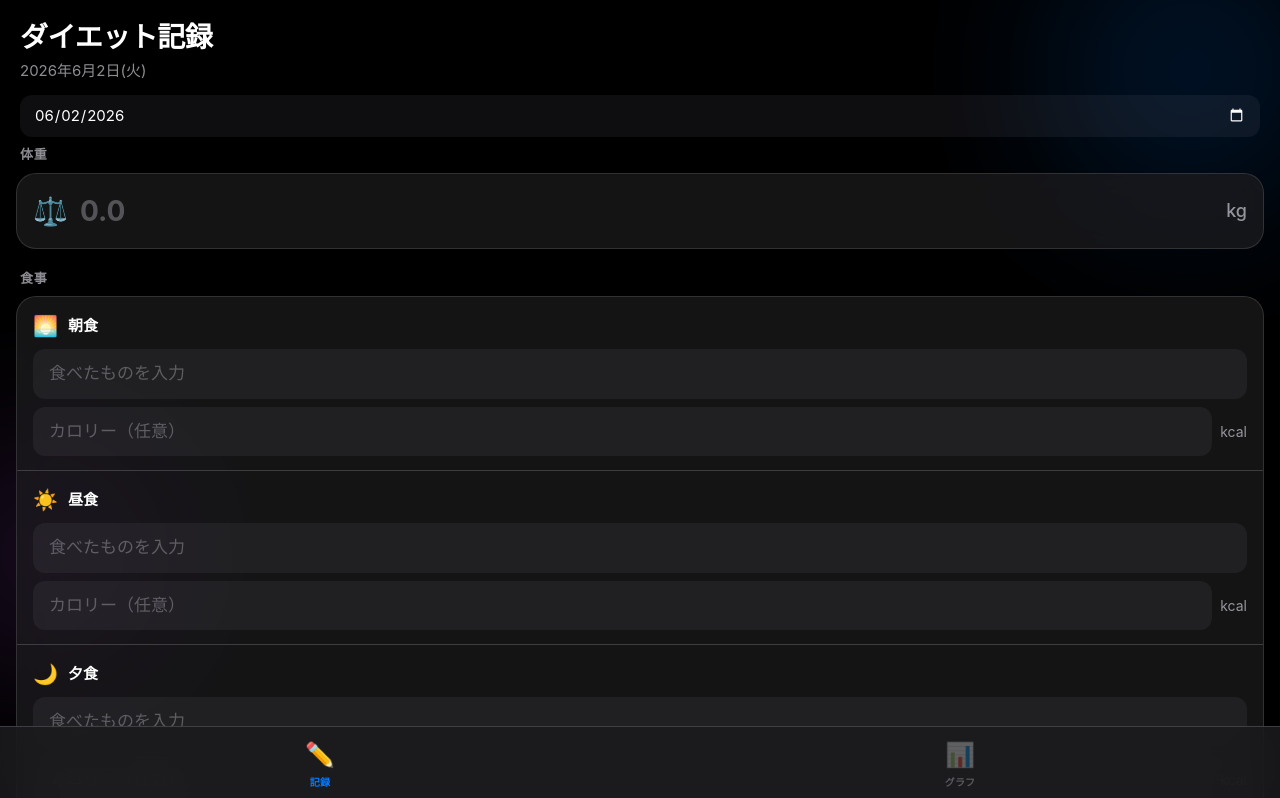
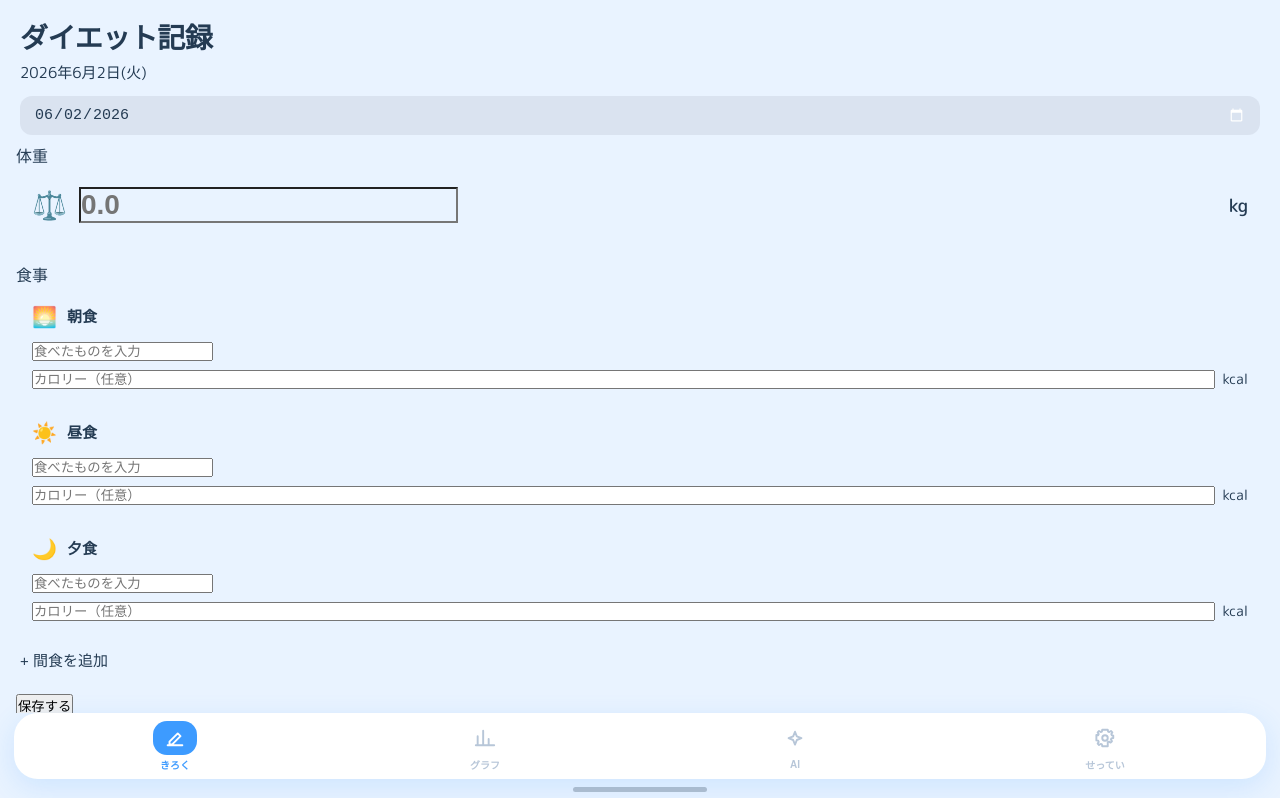
Before and after one commit to arata-1496/diet-app, a Next.js app: page / in a window 1280 px wide. Shown: the top 798 px of the page. Built offline with nearby package versions, Linux system fonts and the light colour scheme.

Commit message:
wip: redesign progress — new store, layout, page shell, placeholder AI/Settings pages

```diff
--- a/src/app/globals.css
+++ b/src/app/globals.css
@@ -1,129 +1,60 @@
-@import "tailwindcss";
-
-:root {
-  --ios-blue: #007AFF;
-  --ios-green: #34C759;
-  --ios-orange: #FF9500;
-  --ios-red: #FF3B30;
-  --ios-purple: #AF52DE;
-  --ios-bg: #000000;
-  --ios-bg2: #1C1C1E;
-  --ios-bg3: #2C2C2E;
-  --ios-label: #FFFFFF;
-  --ios-label2: rgba(235, 235, 245, 0.6);
-  --ios-label3: rgba(235, 235, 245, 0.3);
-  --ios-separator: rgba(84, 84, 88, 0.65);
-  --glass-bg: rgba(28, 28, 30, 0.72);
-  --glass-bg-light: rgba(44, 44, 46, 0.65);
-  --glass-border: rgba(255, 255, 255, 0.12);
-  --glass-blur: 20px;
-}
+@import url('https://fonts.googleapis.com/css2?family=M+PLUS+Rounded+1c:wght@400;500;700;800&family=Noto+Sans+JP:wght@400;500;700;800&display=swap');
 
 * {
+  -webkit-tap-highlight-color: transparent;
   box-sizing: border-box;
   margin: 0;
   padding: 0;
-  -webkit-tap-highlight-color: transparent;
 }
 
 html, body {
-  max-width: 100vw;
+  background: #E9F3FF;
+  color: #243B53;
+  font-family: "M PLUS Rounded 1c", "Noto Sans JP", sans-serif;
+  -webkit-font-smoothing: antialiased;
   overflow-x: hidden;
-  background: var(--ios-bg);
-  color: var(--ios-label);
-  font-family: -apple-system, "SF Pro Display", "SF Pro Text", "Helvetica Neue", sans-serif;
-  -webkit-font-smoothing: antialiased;
 }
 
-.safe-top { padding-top: env(safe-area-inset-top); }
-.safe-bottom { padding-bottom: calc(env(safe-area-inset-bottom) + 16px); }
-
-.glass-card {
-  background: var(--glass-bg);
-  backdrop-filter: blur(var(--glass-blur)) saturate(180%);
-  -webkit-backdrop-filter: blur(var(--glass-blur)) saturate(180%);
-  border: 1px solid var(--glass-border);
-  border-radius: 20px;
+.card-b {
+  background: #fff;
+  border-radius: 26px;
+  padding: 20px;
+  box-shadow: 0 10px 30px rgba(61,155,255,0.10);
 }
 
-.glass-card-light {
-  background: var(--glass-bg-light);
-  backdrop-filter: blur(var(--glass-blur)) saturate(180%);
-  -webkit-backdrop-filter: blur(var(--glass-blur)) saturate(180%);
-  border: 1px solid var(--glass-border);
-  border-radius: 16px;
+@keyframes dotPulse {
+  0%, 80%, 100% { opacity: .2; transform: scale(.8); }
+  40% { opacity: 1; transform: scale(1); }
 }
 
-.ios-input {
-  background: rgba(118, 118, 128, 0.12);
-  border: none;
-  border-radius: 12px;
-  padding: 12px 16px;
-  color: var(--ios-label);
-  font-size: 17px;
-  outline: none;
-  width: 100%;
-  font-family: -apple-system, "SF Pro Text", sans-serif;
-  transition: background 0.2s;
+@keyframes scan {
+  0% { top: -40px; }
+  100% { top: 150px; }
 }
-.ios-input:focus { background: rgba(118, 118, 128, 0.2); }
-.ios-input::placeholder { color: var(--ios-label3); }
 
-.ios-btn {
-  background: var(--ios-blue);
-  color: #fff;
-  border: none;
-  border-radius: 14px;
-  padding: 16px;
-  font-size: 17px;
-  font-weight: 600;
-  width: 100%;
-  cursor: pointer;
-  transition: opacity 0.15s, transform 0.1s;
-  font-family: -apple-system, "SF Pro Text", sans-serif;
+.dot {
+  display: inline-block;
+  width: 11px;
+  height: 11px;
+  border-radius: 50%;
+  background: #3D9BFF;
+  animation: dotPulse 1.2s infinite;
 }
-.ios-btn:active { opacity: 0.8; transform: scale(0.98); }
-.ios-btn:disabled { opacity: 0.4; }
 
-.tab-bar {
-  position: fixed;
-  bottom: 0;
+.scanline {
+  position: absolute;
   left: 0;
   right: 0;
-  background: rgba(28, 28, 30, 0.85);
-  backdrop-filter: blur(20px) saturate(180%);
-  -webkit-backdrop-filter: blur(20px) saturate(180%);
-  border-top: 0.5px solid var(--ios-separator);
-  display: flex;
-  justify-content: space-around;
-  align-items: center;
-  padding-bottom: env(safe-area-inset-bottom);
-  z-index: 100;
+  height: 40px;
+  background: linear-gradient(180deg, rgba(255,255,255,0), rgba(255,255,255,0.55), rgba(255,255,255,0));
+  animation: scan 1.1s linear infinite;
 }
 
-.bg-orb {
-  position: fixed;
-  border-radius: 50%;
-  filter: blur(80px);
-  opacity: 0.15;
-  pointer-events: none;
-  z-index: 0;
+/* Hide scrollbars */
+* {
+  scrollbar-width: none;
+  -ms-overflow-style: none;
 }
-
-.section-label {
-  font-size: 13px;
-  font-weight: 600;
-  color: var(--ios-label2);
-  text-transform: uppercase;
-  letter-spacing: 0.06em;
-  padding: 0 4px;
-  margin-bottom: 8px;
+*::-webkit-scrollbar {
+  display: none;
 }
-
-.list-row { border-bottom: 0.5px solid var(--ios-separator); }
-.list-row:last-child { border-bottom: none; }
-
-.scroll-content {
-  overflow-y: auto;
-  -webkit-overflow-scrolling: touch;
-}
--- a/src/app/layout.tsx
+++ b/src/app/layout.tsx
@@ -7,7 +7,7 @@ export const metadata: Metadata = {
   manifest: "/manifest.json",
   appleWebApp: {
     capable: true,
-    statusBarStyle: "black-translucent",
+    statusBarStyle: "default",
     title: "Diet Tracker",
   },
 };
@@ -18,7 +18,7 @@ export const viewport: Viewport = {
   maximumScale: 1,
   userScalable: false,
   viewportFit: "cover",
-  themeColor: "#000000",
+  themeColor: "#E9F3FF",
 };
 
 export default function RootLayout({
@@ -28,7 +28,15 @@ export default function RootLayout({
 }>) {
   return (
     <html lang="ja" className="h-full">
-      <body className="min-h-full" style={{ background: "var(--ios-bg)", color: "var(--ios-label)" }}>
+      <head>
+        <link rel="preconnect" href="https://fonts.googleapis.com" />
+        <link rel="preconnect" href="https://fonts.gstatic.com" crossOrigin="anonymous" />
+        <link
+          href="https://fonts.googleapis.com/css2?family=M+PLUS+Rounded+1c:wght@400;500;700;800&family=Noto+Sans+JP:wght@400;500;700;800&display=swap"
+          rel="stylesheet"
+        />
+      </head>
+      <body style={{ background: "#E9F3FF", minHeight: "100%" }}>
         {children}
       </body>
     </html>
--- a/src/app/page.tsx
+++ b/src/app/page.tsx
@@ -1,72 +1,122 @@
 "use client";
 
-import { useState } from "react";
+import { useState, useEffect } from "react";
+import { useStore } from "@/lib/store";
 import RecordPage from "@/components/RecordPage";
 import GraphPage from "@/components/GraphPage";
+import AIPage from "@/components/AIPage";
+import SettingsPage from "@/components/SettingsPage";
+
+type Tab = "rec" | "gph" | "ai" | "set";
+
+const TABS: { id: Tab; label: string; path: string }[] = [
+  { id: "rec", label: "きろく", path: "M4 20h16M6 16l9-9 3 3-9 9H6v-3Z" },
+  { id: "gph", label: "グラフ", path: "M4 20V10M10 20V4M16 20v-7M22 20H2" },
+  { id: "ai", label: "AI", path: "M12 3l2 5 5 2-5 2-2 5-2-5-5-2 5-2 2-5Z" },
+  { id: "set", label: "せってい", path: "M12 9a3 3 0 100 6 3 3 0 000-6Zm9 3-2 .4-.5 1.3 1.1 1.8-1.5 1.5-1.8-1.1-1.3.5L15 21H9l-.4-2-1.3-.5-1.8 1.1L4 18.1 5.1 16.3 4.6 15 2.6 14.6V8.6L4.6 9 5.1 7.7 4 5.9 5.5 4.4 7.3 5.5 8.6 5 9 3h6l.4 2 1.3.5 1.8-1.1L20 5.9 18.9 7.7l.5 1.3L21 9.4Z" },
+];
 
 export default function Home() {
-  const [tab, setTab] = useState<"record" | "graph">("record");
+  const [tab, setTab] = useState<Tab>("rec");
+  const [toast, setToast] = useState("");
+  const [toastVisible, setToastVisible] = useState(false);
+  const store = useStore();
+
+  const showToast = (msg: string) => {
+    setToast(msg);
+    setToastVisible(true);
+    setTimeout(() => setToastVisible(false), 1900);
+  };
 
   return (
-    <div style={{ background: "var(--ios-bg)", minHeight: "100vh", position: "relative" }}>
-      {/* Background gradient orbs */}
-      <div className="bg-orb" style={{ width: 300, height: 300, background: "#007AFF", top: -80, right: -60 }} />
-      <div className="bg-orb" style={{ width: 250, height: 250, background: "#AF52DE", bottom: 120, left: -80 }} />
+    <div style={{ display: "flex", flexDirection: "column", height: "100dvh", background: "#E9F3FF", overflow: "hidden", position: "relative" }}>
+      {/* Toast */}
+      <div style={{
+        position: "absolute",
+        top: toastVisible ? 70 : -60,
+        left: "50%",
+        transform: "translateX(-50%)",
+        background: "#243B53",
+        color: "#fff",
+        borderRadius: 999,
+        padding: "10px 22px",
+        fontSize: 14,
+        fontWeight: 700,
+        zIndex: 9999,
+        whiteSpace: "nowrap",
+        transition: "top 0.28s cubic-bezier(.2,.8,.2,1)",
+        pointerEvents: "none",
+      }}>
+        {toast}
+      </div>
 
       {/* Page content */}
-      <div style={{ position: "relative", zIndex: 1, paddingBottom: 84 }}>
-        {tab === "record" ? <RecordPage /> : <GraphPage />}
+      <div style={{ flex: 1, overflowY: "auto", overflowX: "hidden" }}>
+        {tab === "rec" && <RecordPage />}
+        {tab === "gph" && <GraphPage />}
+        {tab === "ai" && <AIPage store={store} showToast={showToast} />}
+        {tab === "set" && <SettingsPage store={store} showToast={showToast} />}
       </div>
 
-      {/* Bottom tab bar */}
-      <nav className="tab-bar">
-        <TabItem
-          icon={tab === "record" ? "✏️" : "✏️"}
-          label="記録"
-          active={tab === "record"}
-          onClick={() => setTab("record")}
-        />
-        <TabItem
-          icon="📊"
-          label="グラフ"
-          active={tab === "graph"}
-          onClick={() => setTab("graph")}
-        />
-      </nav>
-    </div>
-  );
-}
-
-function TabItem({
-  icon,
-  label,
-  active,
-  onClick,
-}: {
-  icon: string;
-  label: string;
-  active: boolean;
-  onClick: () => void;
-}) {
+      {/* TabBar */}
+      <div style={{
+        margin: "0 14px",
+        marginBottom: 8,
+        background: "#fff",
+        borderRadius: 24,
+        height: 66,
+        display: "flex",
+        alignItems: "center",
+        justifyContent: "space-around",
+        boxShadow: "0 8px 28px rgba(61,155,255,0.16)",
+        flexShrink: 0,
+        paddingLeft: 6,
+        paddingRight: 6,
+      }}>
+        {TABS.map((t) => {
+          const active = tab === t.id;
           return (
             <button
-      onClick={onClick}
+              key={t.id}
+              onClick={() => setTab(t.id)}
               style={{
                 display: "flex",
                 flexDirection: "column",
                 alignItems: "center",
+                justifyContent: "center",
                 gap: 2,
-        padding: "10px 24px",
-        background: "none",
+                flex: 1,
                 border: "none",
                 cursor: "pointer",
-        color: active ? "var(--ios-blue)" : "var(--ios-label3)",
-        transition: "color 0.2s",
-        minWidth: 80,
+                background: "none",
+                padding: 0,
               }}
             >
-      <span style={{ fontSize: 24 }}>{icon}</span>
-      <span style={{ fontSize: 10, fontWeight: 600, letterSpacing: "0.02em" }}>{label}</span>
+              <div style={{
+                display: "flex",
+                flexDirection: "column",
+                alignItems: "center",
+                justifyContent: "center",
+                gap: 2,
+                width: 44,
+                height: 34,
+                borderRadius: 14,
+                background: active ? "#3D9BFF" : "transparent",
+              }}>
+                <svg width="22" height="22" viewBox="0 0 24 24" fill="none" stroke={active ? "#fff" : "#B7C6D8"} strokeWidth="2.1" strokeLinecap="round" strokeLinejoin="round">
+                  <path d={t.path} />
+                </svg>
+              </div>
+              <span style={{ fontSize: 10, fontWeight: 800, color: active ? "#3D9BFF" : "#B7C6D8" }}>{t.label}</span>
             </button>
           );
+        })}
+      </div>
+
+      {/* HomeBar */}
+      <div style={{ display: "flex", justifyContent: "center", paddingBottom: 8 }}>
+        <div style={{ width: 134, height: 5, borderRadius: 999, background: "rgba(36,59,83,0.28)" }} />
+      </div>
+    </div>
+  );
 }
--- /dev/null
+++ b/src/components/AIPage.tsx
@@ -0,0 +1,4 @@
+"use client";
+export default function AIPage({ store, showToast }: { store: ReturnType<typeof import("@/lib/store").useStore>; showToast: (m: string) => void }) {
+  return <div style={{ padding: "60px 18px", textAlign: "center", color: "#8AA0B8" }}>AI画面（準備中）</div>;
+}
--- /dev/null
+++ b/src/components/SettingsPage.tsx
@@ -0,0 +1,4 @@
+"use client";
+export default function SettingsPage({ store, showToast }: { store: ReturnType<typeof import("@/lib/store").useStore>; showToast: (m: string) => void }) {
+  return <div style={{ padding: "60px 18px", textAlign: "center", color: "#8AA0B8" }}>設定画面（準備中）</div>;
+}
--- /dev/null
+++ b/src/lib/store.ts
@@ -0,0 +1,144 @@
+"use client";
+
+import { useState, useEffect, useCallback } from "react";
+
+export interface Meal {
+  id: number;
+  type: string;
+  name: string;
+  kcal: number;
+  time: string;
+  emoji: string;
+  tone: string;
+  p: number;
+  f: number;
+  c: number;
+}
+
+export interface WeightEntry {
+  d: string;
+  kg: number;
+}
+
+export interface State {
+  weight: number;
+  weightHistory: WeightEntry[];
+  meals: Meal[];
+  calWeek: number[];
+  calTarget: number;
+  target: number;
+  deadline: string;
+  persona: "coach" | "spartan" | "friend" | "expert";
+  focus: string[];
+}
+
+const INITIAL: State = {
+  weight: 68.4,
+  weightHistory: [
+    { d: "2026-05-20", kg: 71.2 },
+    { d: "2026-05-21", kg: 71.0 },
+    { d: "2026-05-22", kg: 70.6 },
+    { d: "2026-05-23", kg: 70.8 },
+    { d: "2026-05-24", kg: 70.3 },
+    { d: "2026-05-25", kg: 69.9 },
+    { d: "2026-05-26", kg: 70.1 },
+    { d: "2026-05-27", kg: 69.6 },
+    { d: "2026-05-28", kg: 69.4 },
+    { d: "2026-05-29", kg: 69.0 },
+    { d: "2026-05-30", kg: 68.9 },
+    { d: "2026-05-31", kg: 68.7 },
+    { d: "2026-06-01", kg: 68.5 },
+    { d: "2026-06-02", kg: 68.4 },
+  ],
+  meals: [
+    { id: 1, type: "朝食", name: "アボカドトースト & コーヒー", kcal: 340, time: "7:40", emoji: "🥑", tone: "#8FBF6E", p: 12, f: 16, c: 38 },
+    { id: 2, type: "昼食", name: "サラダチキンボウル", kcal: 480, time: "12:30", emoji: "🥗", tone: "#E0A23B", p: 38, f: 14, c: 42 },
+    { id: 3, type: "間食", name: "プロテインヨーグルト", kcal: 130, time: "15:10", emoji: "🥛", tone: "#C97FB0", p: 18, f: 4, c: 9 },
+  ],
+  calWeek: [1920, 1750, 2100, 1680, 1840, 1600, 0],
+  calTarget: 1800,
+  target: 62.0,
+  deadline: "9月30日",
+  persona: "coach",
+  focus: ["fat", "protein", "snack"],
+};
+
+const KEY = "dietB.v1";
+
+function load(): State {
+  if (typeof window === "undefined") return INITIAL;
+  try {
+    const raw = localStorage.getItem(KEY);
+    if (!raw) return INITIAL;
+    return { ...INITIAL, ...JSON.parse(raw) };
+  } catch {
+    return INITIAL;
+  }
+}
+
+function save(s: State) {
+  if (typeof window === "undefined") return;
+  localStorage.setItem(KEY, JSON.stringify(s));
+}
+
+export interface StoreResult {
+  state: State;
+  consumed: number;
+  macros: { p: number; f: number; c: number };
+  commitWeight: (kg: number) => void;
+  addMeal: (m: Omit<Meal, "id">) => void;
+  removeMeal: (id: number) => void;
+  setPersona: (p: State["persona"]) => void;
+  toggleFocus: (id: string) => void;
+  setTarget: (v: number) => void;
+  reset: () => void;
+}
+
+export function useStore(): StoreResult {
+  const [state, setState] = useState<State>(INITIAL);
+
+  useEffect(() => {
+    setState(load());
+  }, []);
+
+  const update = useCallback((next: State) => {
+    setState(next);
+    save(next);
+  }, []);
+
+  const consumed = state.meals.reduce((s, m) => s + m.kcal, 0);
+  const macros = state.meals.reduce(
+    (acc, m) => ({ p: acc.p + m.p, f: acc.f + m.f, c: acc.c + m.c }),
+    { p: 0, f: 0, c: 0 }
+  );
+
+  return {
+    state,
+    consumed,
+    macros,
+    commitWeight: (kg) => {
+      const d = new Date().toISOString().slice(0, 10);
+      const hist = [...state.weightHistory];
+      const idx = hist.findIndex((e) => e.d === d);
+      if (idx >= 0) hist[idx] = { d, kg };
+      else hist.push({ d, kg });
+      update({ ...state, weight: kg, weightHistory: hist.slice(-14) });
+    },
+    addMeal: (m) => {
+      const id = Date.now();
+      update({ ...state, meals: [...state.meals, { ...m, id }] });
+    },
+    removeMeal: (id) => {
+      update({ ...state, meals: state.meals.filter((m) => m.id !== id) });
+    },
+    setPersona: (p) => update({ ...state, persona: p }),
+    toggleFocus: (id) => {
+      const focus = state.focus.includes(id)
+        ? state.focus.filter((f) => f !== id)
+        : [...state.focus, id];
+      update({ ...state, focus });
+    },
+    setTarget: (v) => update({ ...state, target: v }),
+    reset: () => update(INITIAL),
+  };
+}
```
Lines whose indentation alone changed are shown as unchanged.
